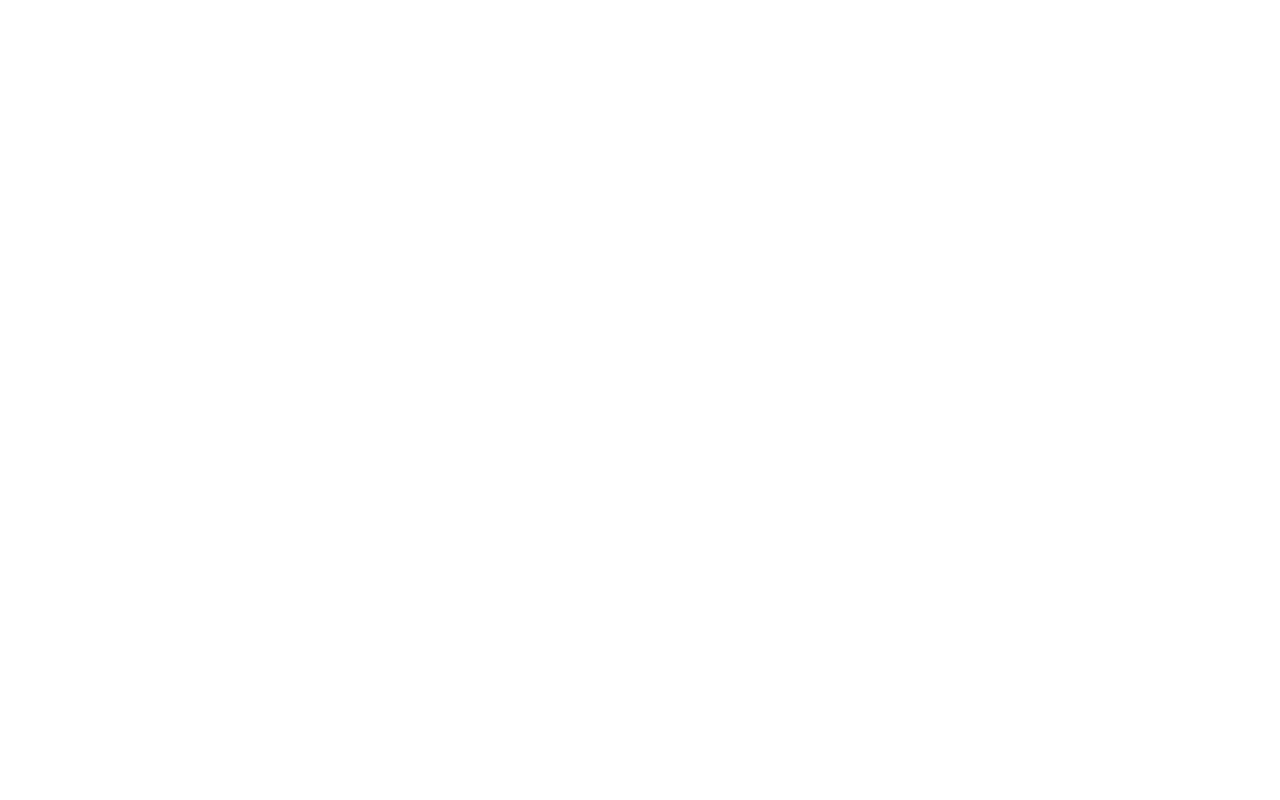
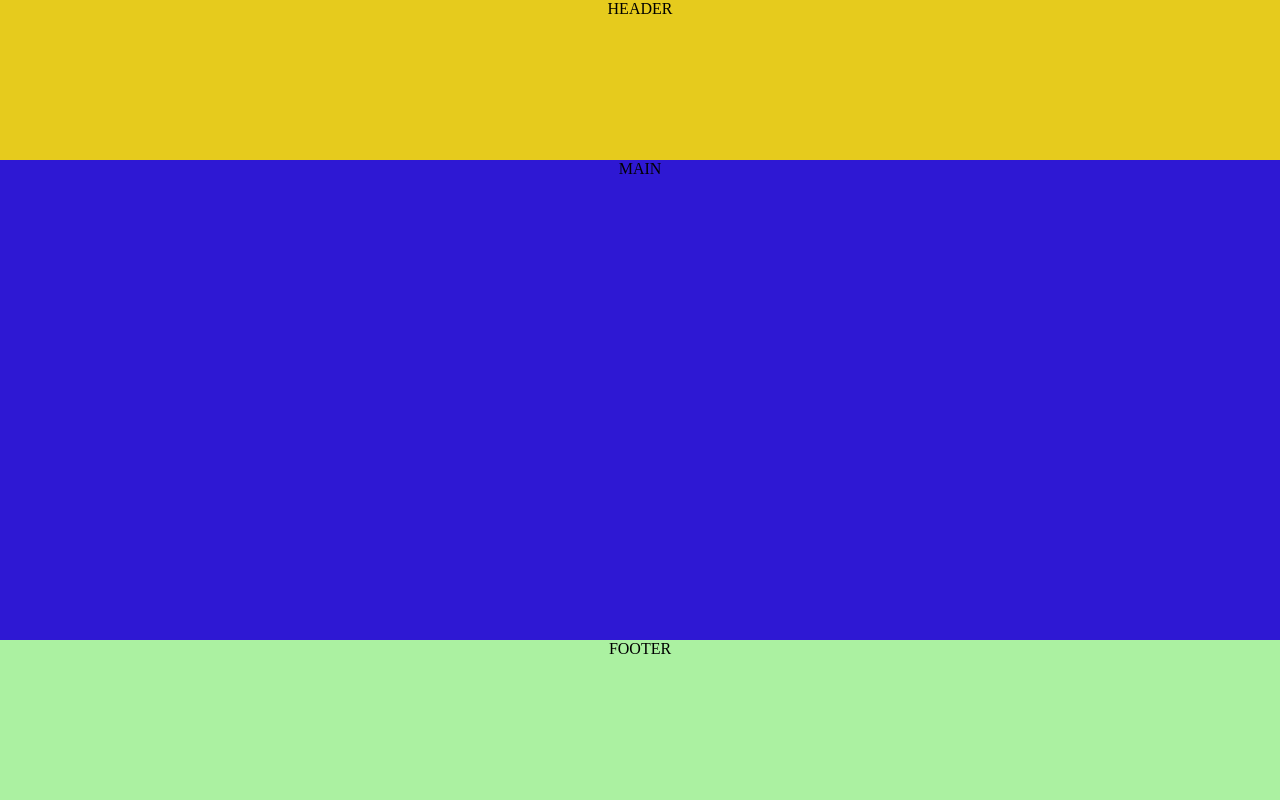
Before and after one commit to NgocBich204/bai3_git, a plain HTML site: page index.html in a window 1280 px wide. Drawn offline with Linux system fonts and the light colour scheme.

Commit message:
feature:css for the page.

```diff
--- a/assets/sass/main.scss
+++ b/assets/sass/main.scss
@@ -0,0 +1,25 @@
+*{
+    margin: 0;
+    padding: 0;
+    box-sizing: border-box;
+}
+
+.container {
+    height: 100vh;
+    text-align: center;
+    header {
+        background-color: rgb(230, 203, 29);
+        height: 20%;
+        width: inherit;
+    }
+    main {
+        background-color: rgb(46, 24, 211);
+        height: 60%;
+        width: inherit;
+    }
+    footer {
+        background-color: rgb(171, 241, 161);
+        height: 20%;
+        width: inherit;
+    }
+}
--- a/index.html
+++ b/index.html
@@ -4,12 +4,13 @@
     <meta charset="UTF-8">
     <meta name="viewport" content="width=device-width, initial-scale=1.0">
     <title>git_3</title>
+    <link rel="stylesheet" href="./assets/css/main.min.css">
 </head>
 <body>
     <div class="container">
-        <header></header>
-        <main></main>
-        <footer></footer>
+        <header> HEADER</header>
+        <main>MAIN</main>
+        <footer>FOOTER</footer>
     </div>
 </body>
 </html>
```
Also changed, not shown: assets/css/main.css, assets/css/main.min.css.
